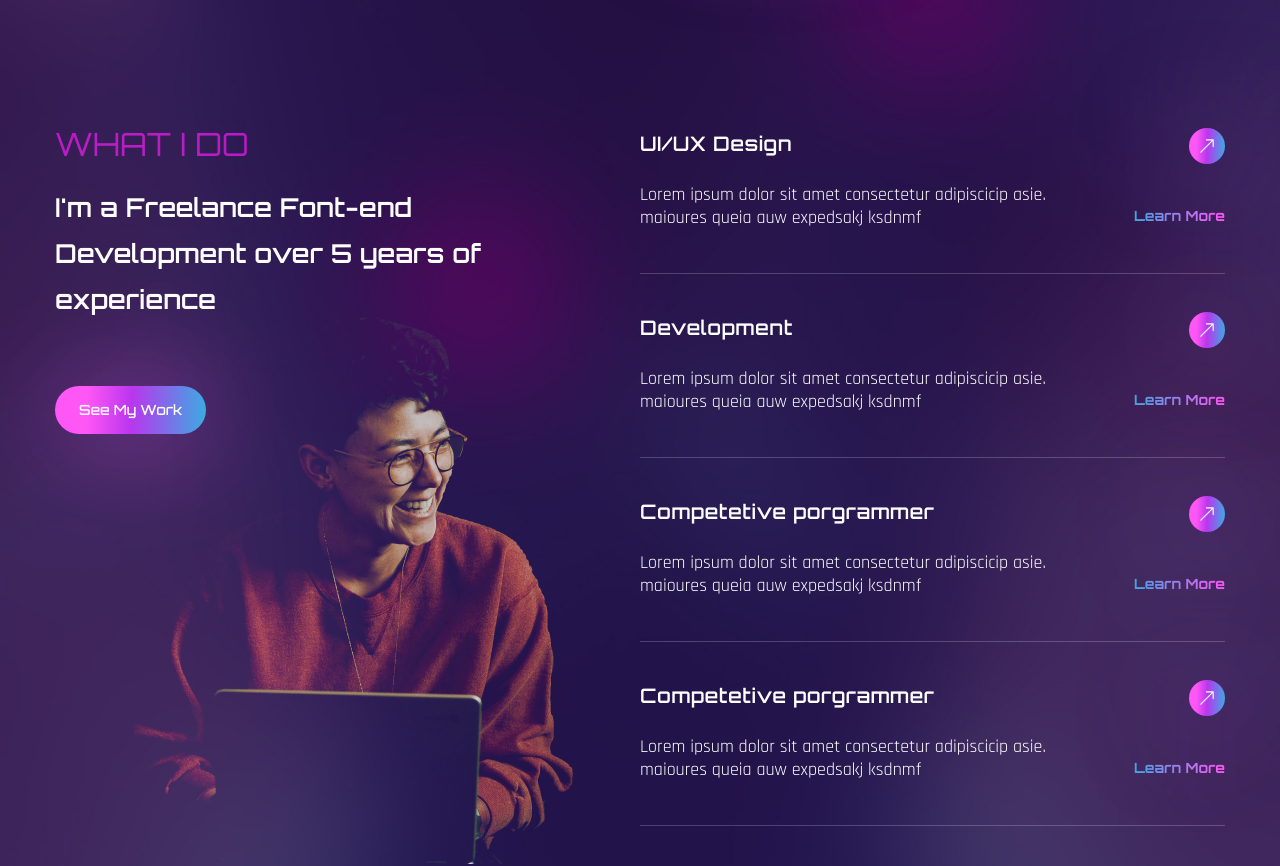
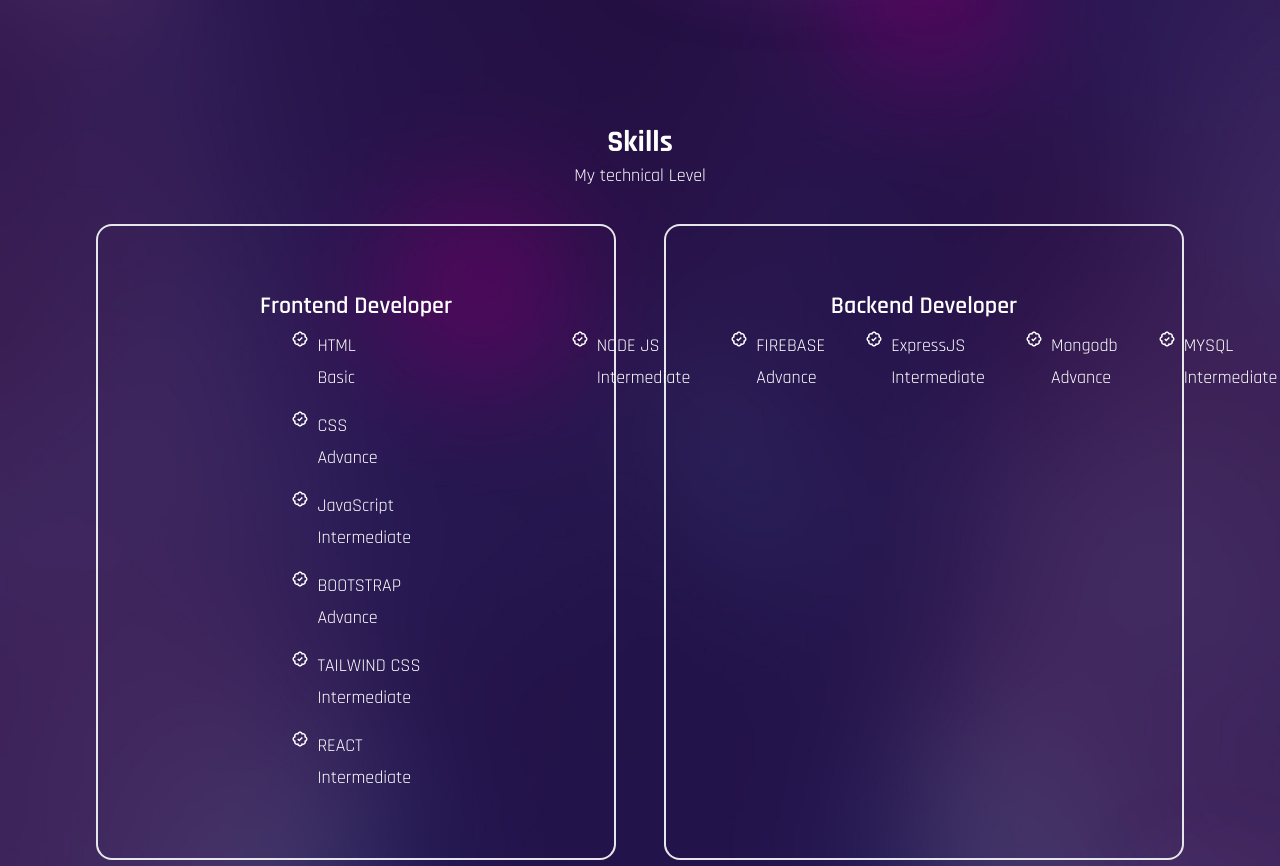
Before and after one commit to abdurrahim220/My_Portfolio, a React (Create React App) app: page / in a window 1280 px wide. Shown: the part 1440-2306 px from the top of the page. Built offline with nearby package versions, Linux system fonts and the light colour scheme; the HTML template or start-up script is replaced by a standard one; a web font is replaced by a local one.

Commit message:
all done

```diff
--- a/src/App.js
+++ b/src/App.js
@@ -7,6 +7,7 @@
 import Services from './components/Services';
 import Work from './components/Work';
 import Contact from './components/Contact';
+import Skills from './components/Skills';
 
 const App = () => {
   return (
@@ -15,6 +16,7 @@
       <Banner />
       <Nav />
       <About />
+      <Skills />
       <Services />
       <Work />
       <Contact />
--- a/src/components/About.js
+++ b/src/components/About.js
@@ -27,10 +27,10 @@
        variants={fadeIn('left',0.5)}
        initial='hidden' whileInView={'show'} viewport={{once:false,amount:0.3}}
       className='flex-1'>
-        <h2 className='h2 text-accent'>About me.</h2>
-        <h3 className='h3'>I am a freelancer front end developer with over 5 years exprience</h3>
+        <h2 className='h2 text-accent'>About Me!</h2>
+        <h3 className='h3'>I am a Frontend end developer with over 5 years exprience</h3>
         <p className='mb-6'>
-          lorem ipusm dolor sit , amet consecterur adipisicing elit . door natus omnis inventore quas beatae betase illo nulla . officiis magni omnis molestias.
+         Frontend developer, I created web pages with UI / UX user interface, I have years of Experience and many clients are happy with the projects carried out.
         </p>
         <div className='flex gap-x-6 mb-12'>
           <div>
@@ -63,10 +63,7 @@
           </div>
         </div>
         <div className='flex gap-x-8 items-center'>
-          <button className='btn btn-lg'>Contact Me</button>
-          <Link to='' className='text-gradient btn-link'>
-          My PortFolio
-          </Link>
+          <button className='btn btn-lg'>Download My CV</button>
         </div>
       </motion.div>
 
--- /dev/null
+++ b/src/components/Backend.js
@@ -0,0 +1,79 @@
+import React from 'react'
+import { BiBadgeCheck } from 'react-icons/bi';
+import { motion } from 'framer-motion'
+import { fadeIn } from '../variants'
+
+import "./style.css"
+
+
+const Backend = () => {
+    return (
+        <motion.div
+            variants={fadeIn('left', 0.3)}
+            initial='hidden' whileInView={'show'} viewport={{ once: false, amount: 0.3 }}
+            className='border-2 rounded-2xl px-8 py-16'>
+            <motion.h2
+                variants={fadeIn('left', 0.4)}
+                initial='hidden' whileInView={'show'} viewport={{ once: false, amount: 0.4 }}
+                className='skill title text-2xl font-semibold text-center mb-2'>
+                Backend Developer
+            </motion.h2>
+
+            <div className='skill_box '>
+                <motion.div
+                    variants={fadeIn('left', 0.4)}
+                    initial='hidden' whileInView={'show'} viewport={{ once: false, amount: 0.4 }}
+                    className='skill_group flex justify-center gap-10'>
+                    <div className='skill_data'>
+                        <BiBadgeCheck />
+
+                        <div>
+                            <h3 className=''>NODE JS</h3>
+                            <p>Intermediate</p>
+                        </div>
+                    </div>
+
+                    <div className='skill_data'>
+                        <BiBadgeCheck />
+
+                        <div>
+                            <h3 className=''>FIREBASE</h3>
+                            <p>Advance</p>
+                        </div>
+                    </div>
+
+
+                    <div className='skill_data'>
+                        <BiBadgeCheck />
+
+                        <div>
+                            <h3 className=''>ExpressJS</h3>
+                            <p>Intermediate</p>
+                        </div>
+                    </div>
+
+                    <div className='skill_data'>
+                        <BiBadgeCheck />
+
+                        <div>
+                            <h3 className=''>Mongodb</h3>
+                            <p>Advance</p>
+                        </div>
+                    </div>
+
+                    <div className='skill_data'>
+                        <BiBadgeCheck />
+
+                        <div>
+                            <h3 className=''>MYSQL</h3>
+                            <p>Intermediate</p>
+                        </div>
+                    </div>
+
+                </motion.div>
+            </div>
+        </motion.div>
+    )
+}
+
+export default Backend
--- a/src/components/Banner.js
+++ b/src/components/Banner.js
@@ -34,7 +34,7 @@
             ]} speed={50} className='text-accent' wrapper='span' repeat={Infinity} />
           </motion.div>
           <motion.p   variants={fadeIn('up', 0.7)} initial="hidden" whileInView={'show'} viewport={{ once: false, amount: 0.7 }} className='mb-8 max-w-lg mx-auto lg:mx-0'>
-          Welcome to my portfolio!!! I am a passionate Mern stack web developer with expertise in HTML, CSS, JavaScript, React, Express.js, Node.js, and MongoDB. With a strong foundation in front-end development, I strive to create captivating user interfaces and seamless user experiences. I enjoy turning ideas into functional and visually appealing websites and Web Applications.
+          Welcome to my portfolio!!! I am a creative MERN Stack Web Developer based in Bangladesh, and I'm very passionate and dedicated to my work....
           </motion.p>
           <motion.div   variants={fadeIn('up', 0.5)} initial="hidden" whileInView={'show'} viewport={{ once: false, amount: 0.7 }} className='flex max-w-max gap-x-6 items-center mb-12 mx-auto lg:mx-0'>
             <button className='btn btn-lg'>
--- /dev/null
+++ b/src/components/Frontend.js
@@ -0,0 +1,89 @@
+import React from 'react'
+import { motion } from 'framer-motion'
+import { fadeIn } from '../variants'
+
+import { BiBadgeCheck } from 'react-icons/bi';
+
+import "./style.css"
+
+const Frontend = () => {
+    return (
+        <motion.div
+        variants={fadeIn('right',0.3)}
+      initial='hidden' whileInView={'show'} viewport={{once:false,amount:0.3}}
+        className='border-2 rounded-2xl px-8 py-16'>
+            <motion.h2
+            variants={fadeIn('right',0.4)}
+            initial='hidden' whileInView={'show'} viewport={{once:false,amount:0.4}}
+            className='skill title text-2xl font-semibold text-center mb-2'>
+                Frontend Developer
+            </motion.h2>
+
+            <div className='skill_box flex justify-center gap-x-10 '>
+                <motion.div
+                variants={fadeIn('right',0.4)}
+                initial='hidden' whileInView={'show'} viewport={{once:false,amount:0.4}}
+                className='skill_group grid items-start gap-y-4'>
+                    <div className='skill_data'>
+                        <BiBadgeCheck className='' />
+
+                        <div>
+                            <h3 className=''>HTML</h3>
+                            <p>Basic</p>
+                        </div>
+                    </div>
+
+                    <div className='skill_data'>
+                        <BiBadgeCheck />
+
+                        <div>
+                            <h3 className=''>CSS</h3>
+                            <p>Advance</p>
+                        </div>
+                    </div>
+
+
+                    <div className='skill_data'>
+                        <BiBadgeCheck />
+
+                        <div>
+                            <h3 className=''>JavaScript</h3>
+                            <p>Intermediate</p>
+                        </div>
+                    </div>
+
+                    <div className='skill_data'>
+                        <BiBadgeCheck />
+
+                        <div>
+                            <h3 className=''>BOOTSTRAP</h3>
+                            <p>Advance</p>
+                        </div>
+                    </div>
+
+                    <div className='skill_data'>
+                        <BiBadgeCheck />
+
+                        <div>
+                            <h3 className=''>TAILWIND CSS</h3>
+                            <p>Intermediate</p>
+                        </div>
+                    </div>
+
+                    <div className='skill_data'>
+                        <BiBadgeCheck />
+
+                        <div>
+                            <h3 className=''>REACT</h3>
+                            <p>Intermediate</p>
+                        </div>
+                    </div>
+
+
+                </motion.div>
+            </div>
+        </motion.div>
+    )
+}
+
+export default Frontend
--- a/src/components/Nav.js
+++ b/src/components/Nav.js
@@ -1,5 +1,6 @@
 import React from 'react';
 import { BiHomeAlt, BiUser } from 'react-icons/bi';
+import { FaDev } from 'react-icons/fa';
 import { BsClipboardData, BsBriefcase, BsChatSquare } from 'react-icons/bs';
 import { Link } from 'react-scroll';
 
@@ -14,6 +15,9 @@
         </Link>
         <Link to='about' activeClass='active' smooth={true} spy={true} className='cursor-pointer w-[60px] flex items-center justify-center'>
           <BiUser />
+        </Link>
+        <Link to='skills' activeClass='active' smooth={true} spy={true} className='cursor-pointer w-[60px] flex items-center justify-center'>
+          <FaDev />
         </Link>
         <Link to='services' activeClass='active' smooth={true} spy={true} className='cursor-pointer w-[60px] flex items-center justify-center'>
           <BsClipboardData />
--- /dev/null
+++ b/src/components/Skills.js
@@ -0,0 +1,20 @@
+import React from 'react'
+import Frontend from './Frontend'
+import Backend from './Backend'
+
+const Skills = () => {
+    return (
+        <section className='' id='skills'>
+            <h2 className='text-center text-3xl font-extrabold mt-7'>Skills</h2>
+            <h3 className='text-center'>My technical Level</h3>
+
+            <div className='grid grid-cols-2 justify-center mt-8 gap-12 mx-24'>
+                <Frontend />
+                <Backend />
+            </div>
+
+        </section>
+    )
+}
+
+export default Skills
--- /dev/null
+++ b/src/components/style.css
@@ -0,0 +1,4 @@
+.skill_data{
+    display: flex;
+    column-gap: 0.5rem;
+}
```
Also changed, not shown: 1 other file (tests, documents, lock files or other folders).
